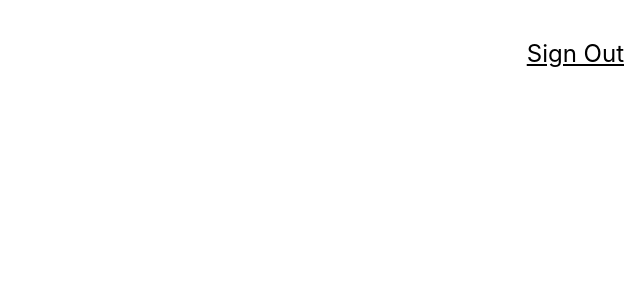
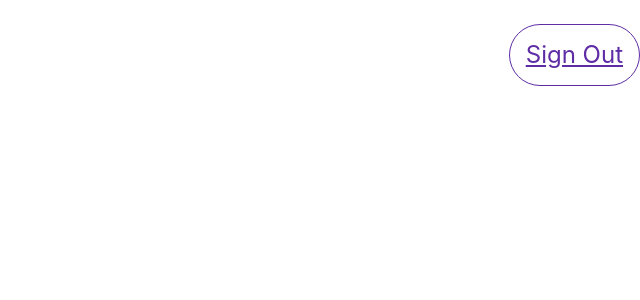
Before and after one commit to jjrobertson14/face-recognition-app, a React (Create React App) app: page / in a window 1280 px wide. Shown: the top 300 px of the page, without its empty margins (640-1280 px from the left). Built offline with nearby package versions, Linux system fonts and the light colour scheme.

Commit message:
customized styles of the Sign Out button (added pill border and implemented flex box with Tachyons)

```diff
--- a/src/components/Navigation/Navigation.js
+++ b/src/components/Navigation/Navigation.js
@@ -2,8 +2,8 @@ import React from 'react';
 
 const Navigation = () => {
     return (
-        <nav style={{display: 'flex', justifyContent: 'flex-end'}}>
-            <p className='f3 link dim black underline pa3 pointer'> Sign Out </p>
+        <nav className='flex justify-end'>
+            <p className='f3 ba br-pill link purple dim black underline pa3 pointer'> Sign Out </p>
         </nav>
     );
 }
```
